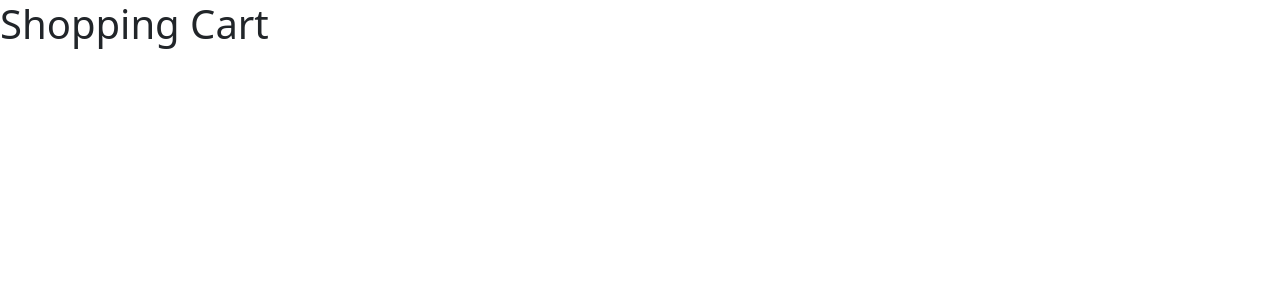
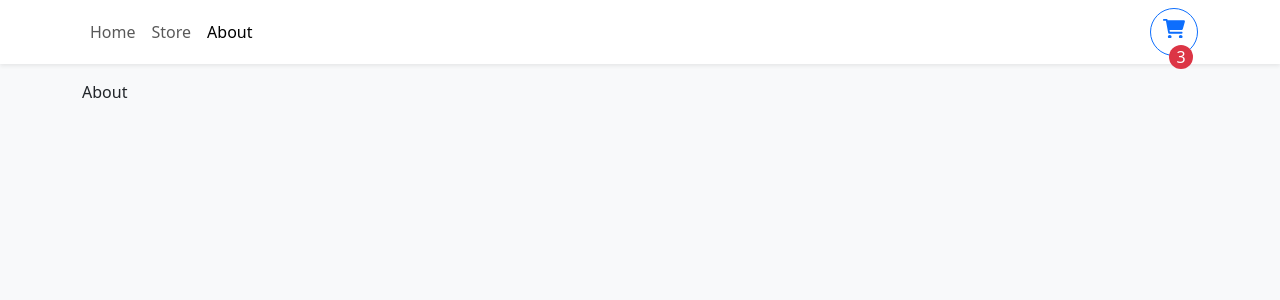
Before and after one commit to shivam-sharma7/Shopping-Cart, a React (Vite) app: page /about in a window 1280 px wide. Shown: the top 300 px of the page. Built offline with nearby package versions, Linux system fonts and the light colour scheme.

Commit message:
Navbar component and styles add (#1)

```diff
--- a/index.html
+++ b/index.html
@@ -6,7 +6,7 @@
     <meta name="viewport" content="width=device-width, initial-scale=1.0" />
     <title>Shopping Cart</title>
   </head>
-  <body>
+  <body class="bg-light">
     <div id="root"></div>
     <script type="module" src="/src/main.tsx"></script>
   </body>
--- a/src/App.tsx
+++ b/src/App.tsx
@@ -1,12 +1,22 @@
-
+import { Routes, Route } from "react-router-dom";
+import { Container } from "react-bootstrap";
+import { Home } from "./pages/Home";
+import { Store } from "./pages/Store";
+import { About } from "./pages/About";
+import { Navbar } from "./components/Navbar";
 function App() {
-
-
   return (
     <>
-      <h1>Shopping Cart</h1>
+      <Navbar />
+      <Container className="mb-4">
+        <Routes>
+          <Route path="/" element={<Home />} />
+          <Route path="/store" element={<Store />} />
+          <Route path="/about" element={<About />} />
+        </Routes>
+      </Container>
     </>
-  )
+  );
 }
 
-export default App
+export default App;
--- /dev/null
+++ b/src/components/Navbar.tsx
@@ -0,0 +1,46 @@
+import {Button, Container, Nav, Navbar as NabarBs } from "react-bootstrap";
+import { NavLink } from "react-router-dom";
+
+export const Navbar = () => {
+  return (
+    <NabarBs sticky="top" className="bg-white shadow-sm mb-3">
+      <Container>
+        <Nav className="me-auto">
+          <Nav.Link to="/" as={NavLink}>
+            Home
+          </Nav.Link>
+          <Nav.Link to="/store" as={NavLink}>
+            Store
+          </Nav.Link>
+          <Nav.Link to="/About" as={NavLink}>
+            About
+          </Nav.Link>
+        </Nav>
+       <Button style={{width: "3rem", height: "3rem", position: "relative"}} variant="outline-primary" className="rounded-circle">
+       <svg
+              xmlns="http://www.w3.org/2000/svg"
+              viewBox="0 0 576 512"
+              fill="currentColor"
+            >
+              <path d="M96 0C107.5 0 117.4 8.19 119.6 19.51L121.1 32H541.8C562.1 32 578.3 52.25 572.6 72.66L518.6 264.7C514.7 278.5 502.1 288 487.8 288H170.7L179.9 336H488C501.3 336 512 346.7 512 360C512 373.3 501.3 384 488 384H159.1C148.5 384 138.6 375.8 136.4 364.5L76.14 48H24C10.75 48 0 37.25 0 24C0 10.75 10.75 0 24 0H96zM128 464C128 437.5 149.5 416 176 416C202.5 416 224 437.5 224 464C224 490.5 202.5 512 176 512C149.5 512 128 490.5 128 464zM512 464C512 490.5 490.5 512 464 512C437.5 512 416 490.5 416 464C416 437.5 437.5 416 464 416C490.5 416 512 437.5 512 464z" />
+            </svg>
+            <div className="rounded-circle bg-danger d-flex justify-content-center align-items-center" style={{
+              color: "white",
+              width: "1.5rem",
+              height:"1.5rem",
+              position:"relative",
+              bottom: 0,
+              right: 0,
+              transform: "translate(25%, 25%)"
+                }}
+
+                >3
+                </div>
+
+            </Button>
+
+
+      </Container>
+    </NabarBs>
+  );
+};
--- a/src/main.tsx
+++ b/src/main.tsx
@@ -2,9 +2,12 @@
 import ReactDOM from 'react-dom/client'
 import App from './App.tsx'
 import "bootstrap/dist/css/bootstrap.min.css"
+import { BrowserRouter } from 'react-router-dom'
 
 ReactDOM.createRoot(document.getElementById('root') as HTMLElement).render(
   <React.StrictMode>
+    <BrowserRouter>
     <App />
+    </BrowserRouter>
   </React.StrictMode>,
 )
--- /dev/null
+++ b/src/pages/About.tsx
@@ -0,0 +1,6 @@
+
+export const About = () => {
+  return (
+    <div>About</div>
+  )
+}
--- /dev/null
+++ b/src/pages/Home.tsx
@@ -0,0 +1,6 @@
+
+export const Home = () => {
+  return (
+    <div>Home</div>
+  )
+}
--- /dev/null
+++ b/src/pages/Store.tsx
@@ -0,0 +1,6 @@
+
+export const Store = () => {
+  return (
+    <div>Store</div>
+  )
+}
```
